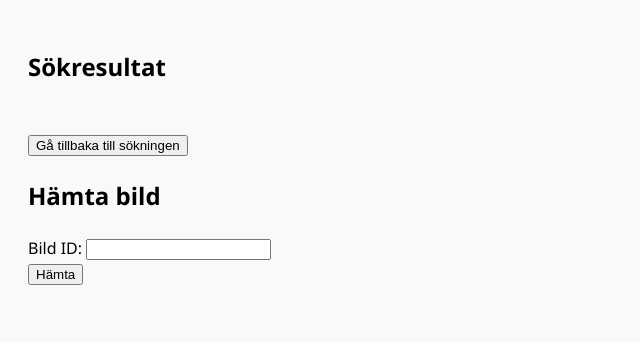
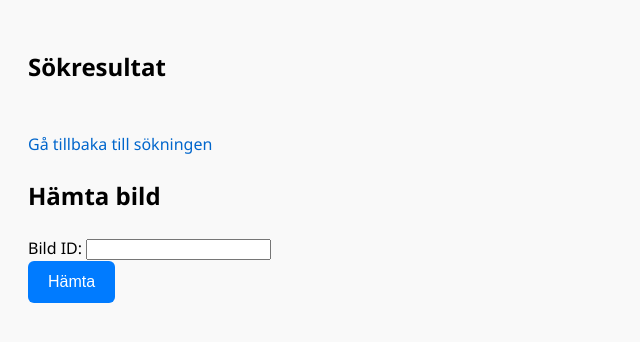
Before and after one commit to AlbinFerati/GIK2PG, a PHP site: page /PHP/sok.php in a window 1280 px wide. Shown: the top 342 px of the page, without its empty margins (0-640 px from the left). Run offline with PHP 8.4, Linux system fonts and the light colour scheme; data comes from the database, SQL or seed files in the repository.

Commit message:
Lite buttons och input

```diff
--- a/CSS/edit.css
+++ b/CSS/edit.css
@@ -28,7 +28,8 @@ input[type="text"]:focus, input[type="password"]:focus, input[type="number"]:foc
     border-color: #007bff; /* Highlight focus */
 }
 
-button {
+
+button, .spara_knapp {
     background-color: #007bff;
     color: white;
     padding: 12px 20px; /* Larger padding for a more substantial button */
@@ -37,6 +38,7 @@ button {
     cursor: pointer;
     font-size: 16px;
     transition: background-color 0.3s; /* Smooth transition for hover effect */
+    margin-bottom: 0.2rem;
 }
 
 button:hover {
--- a/PHP/edit.php
+++ b/PHP/edit.php
@@ -195,7 +195,7 @@ if(isset($_GET['id'])) {
         Annat fordon: <input type="text" name="annat_fordon" value="<?php echo $result['annat_fordon']; ?>"><br>
         Vet ej: <input type="text" name="vet_ej" value="<?php echo $result['vet_ej']; ?>"><br>
 
-            <input type="submit" name="submit" value="Spara">
+            <input class= "spara_knapp" type="submit" name="submit" value="Spara">
         </form>
         <?php
     } else {
--- a/PHP/sok.php
+++ b/PHP/sok.php
@@ -43,6 +43,17 @@
         .actions a {
             color: #d00;
         }
+        .hämta_knapp {
+            background-color: #007bff;
+            color: white;
+            padding: 12px 20px; /* Larger padding for a more substantial button */
+            border: none;
+            border-radius: 6px; /* Slightly larger border radius for softer edges */
+            cursor: pointer;
+            font-size: 16px;
+            transition: background-color 0.3s; /* Smooth transition for hover effect */
+            margin-bottom: 0.5rem;
+}
     </style>
 </head>
 <body>
@@ -166,7 +177,7 @@
     ?>
 
     <br>
-    <button onclick="window.location.href='../Admin.html'">Gå tillbaka till sökningen</button>
+    <a href="../admin.html">Gå tillbaka till sökningen</a>
     <section>
         <h2>Hämta bild</h2>
         <form action="/PHP/get_image.php" method="get">
@@ -175,7 +186,7 @@
                 <input type="number" id="bild_id" name="id">
             </div>
             <div>
-                <button type="submit">Hämta</button>
+                <button class= "hämta_knapp" type="submit">Hämta</button>
             </div>
         </form>
     </section>
```
Also changed, not shown: CSS/Screens.css (+9 -12 lines).
